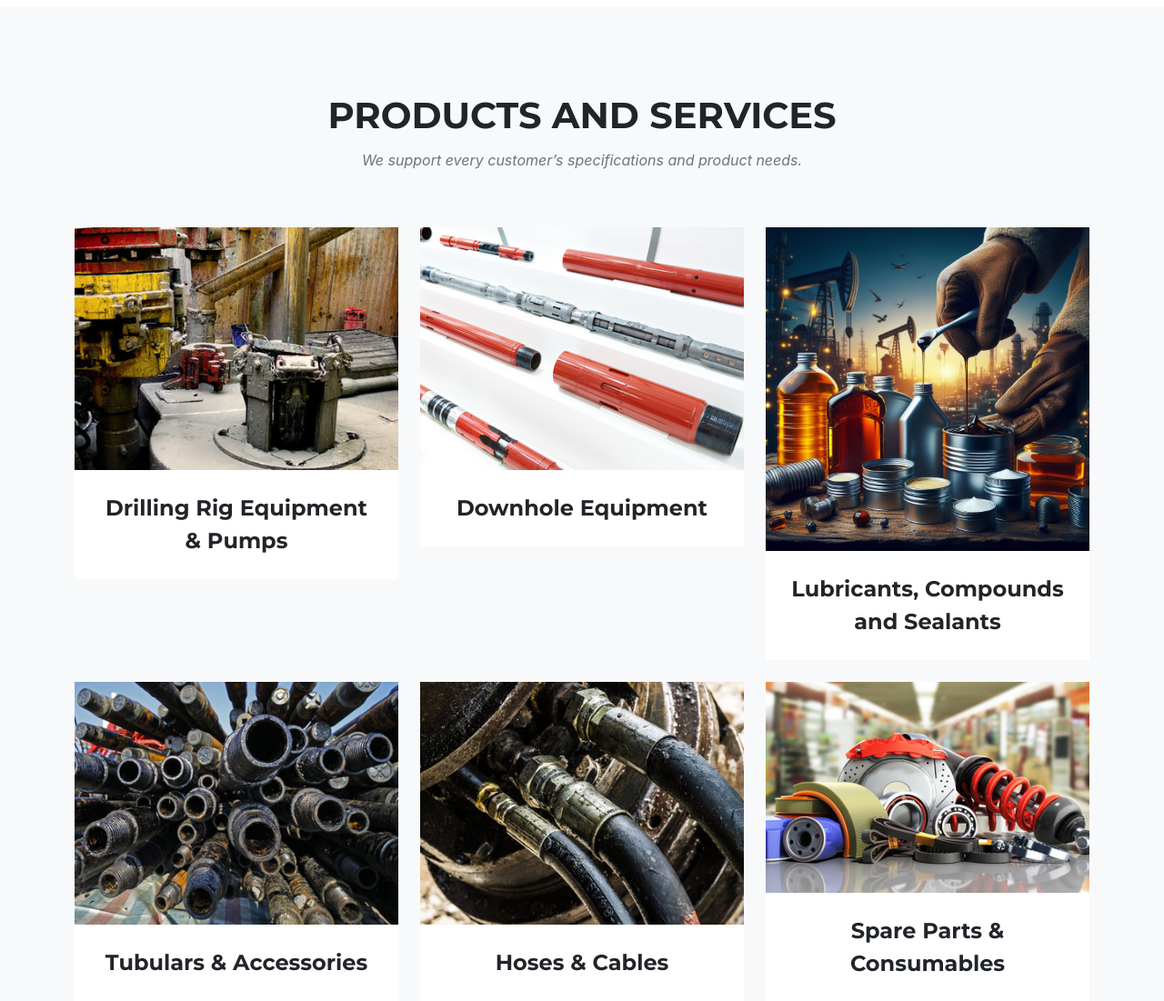
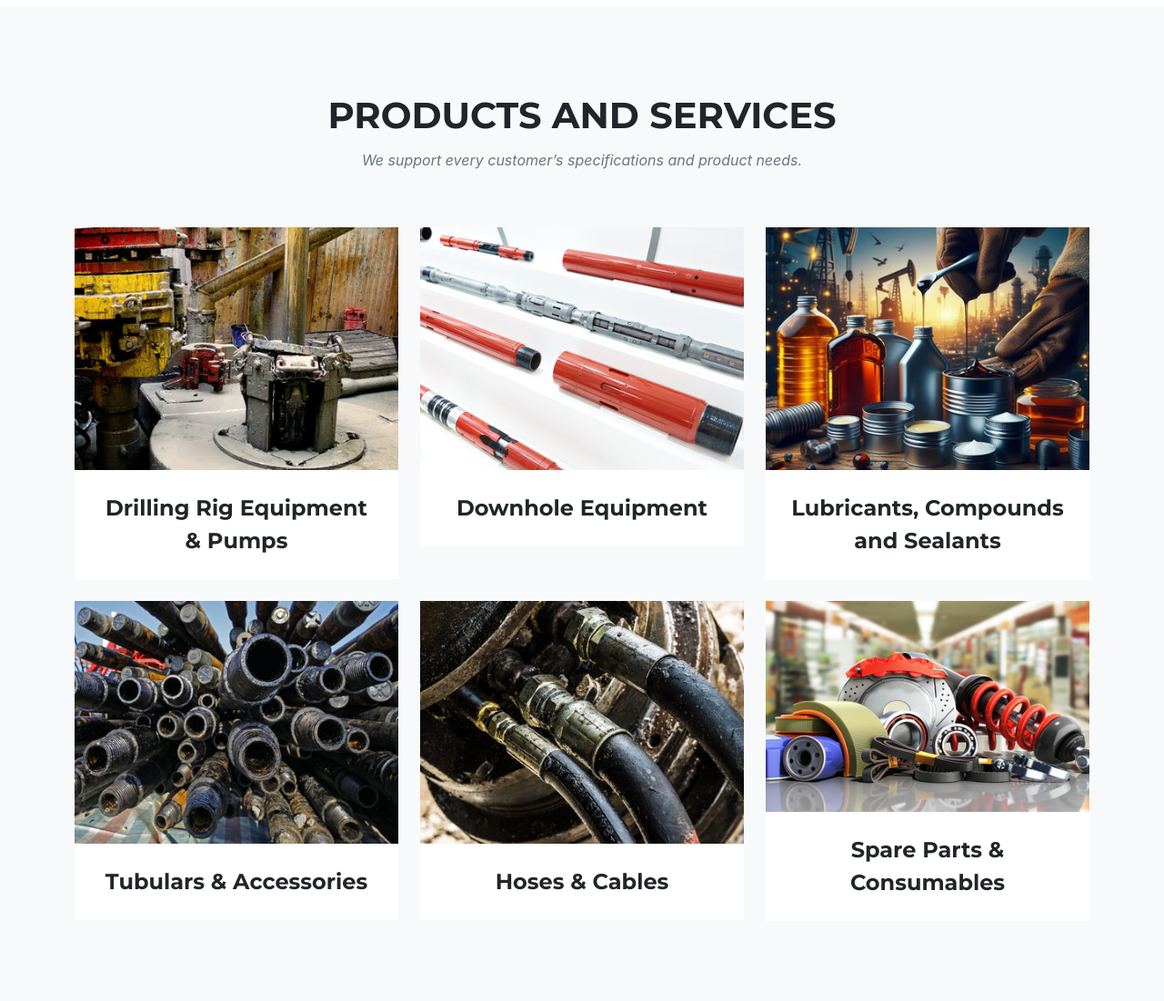
Before and after one commit to asmatek/asmatek_site, a Django app: page / in a window 1280 px wide. Shown: the part 1468-2569 px from the top of the page at 91% size. Run offline with Django 3.2, Linux system fonts and the light colour scheme; some libraries are stand-ins or nearby versions; some web fonts are replaced.

Commit message:
Update index.html

```diff
--- a/website/templates/website/index.html
+++ b/website/templates/website/index.html
@@ -123,7 +123,7 @@
                                 <div class="portfolio-hover">
                                     <div class="portfolio-hover-content"><i class="fas fa-plus fa-3x"></i></div>
                                 </div>
-                                <img class="img-fluid" src="{% static 'assets/img/portfolio/03-full.jpg.jpeg' %}" alt="" />
+                                <img class="img-fluid" src="{% static 'assets/img/portfolio/03-LubeSmall.jpeg' %}" alt="" />
                             </a>
                             <div class="portfolio-caption">
                                 <div class="portfolio-caption-heading">Lubricants, Compounds and Sealants</div>
@@ -454,7 +454,7 @@
                                     <!-- Project Details Go Here-->
                                     <h2 class="text-uppercase">Lubricants, Compounds and Sealants</h2>
                                     <p class="item-intro text-muted">We offer a complete line of environmentally safe products for all industries and applications:</p>
-                                    <img class="img-fluid d-block mx-auto" src="{% static 'assets/img/portfolio/03-LubeSmall.jpeg' %}" alt="" />
+                                    <img class="img-fluid d-block mx-auto" src="{% static 'assets/img/portfolio/03-full.jpg.jpeg' %}" alt="" />
                                     <ul class="list-inline">
                                         <li>Anti-Seize / Extreme Temperature Compounds</li>
                                         <li>Cleaners & Degreasers</li>
```
